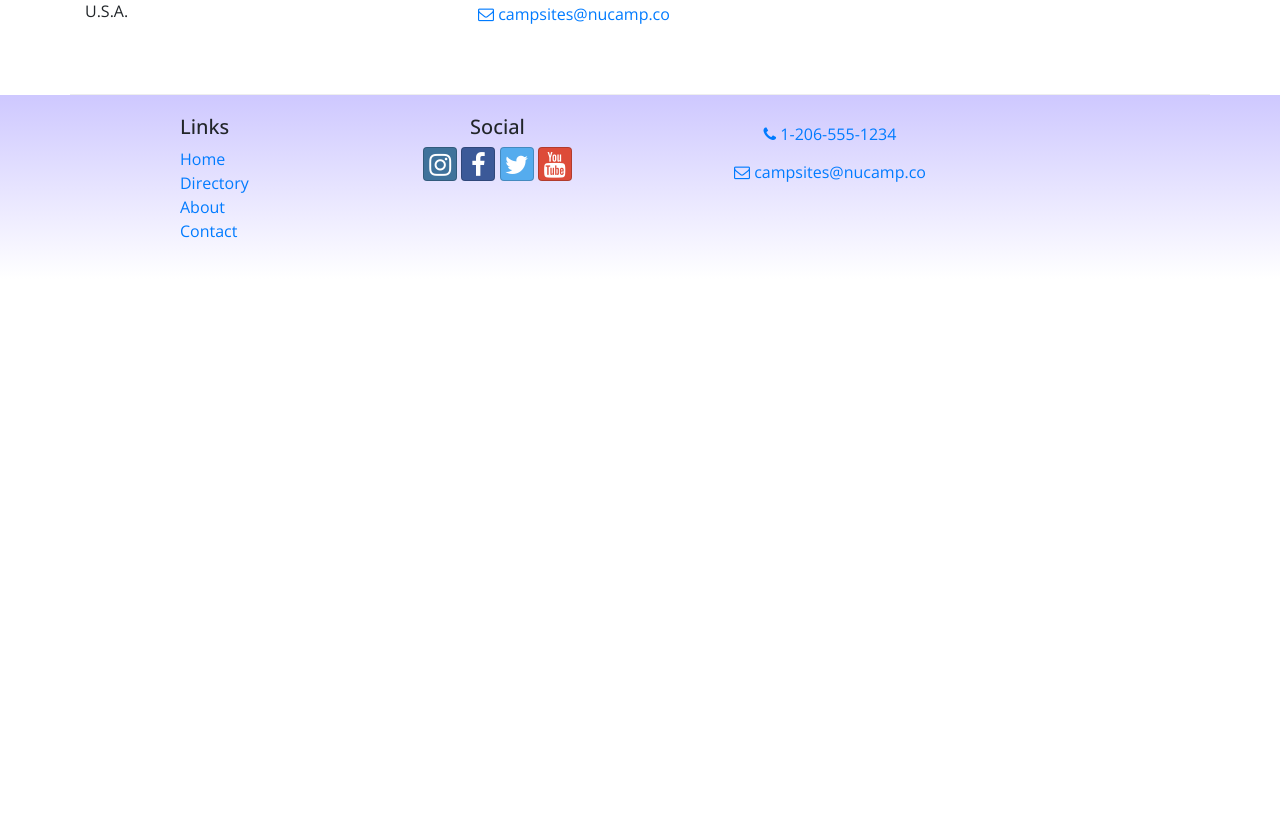
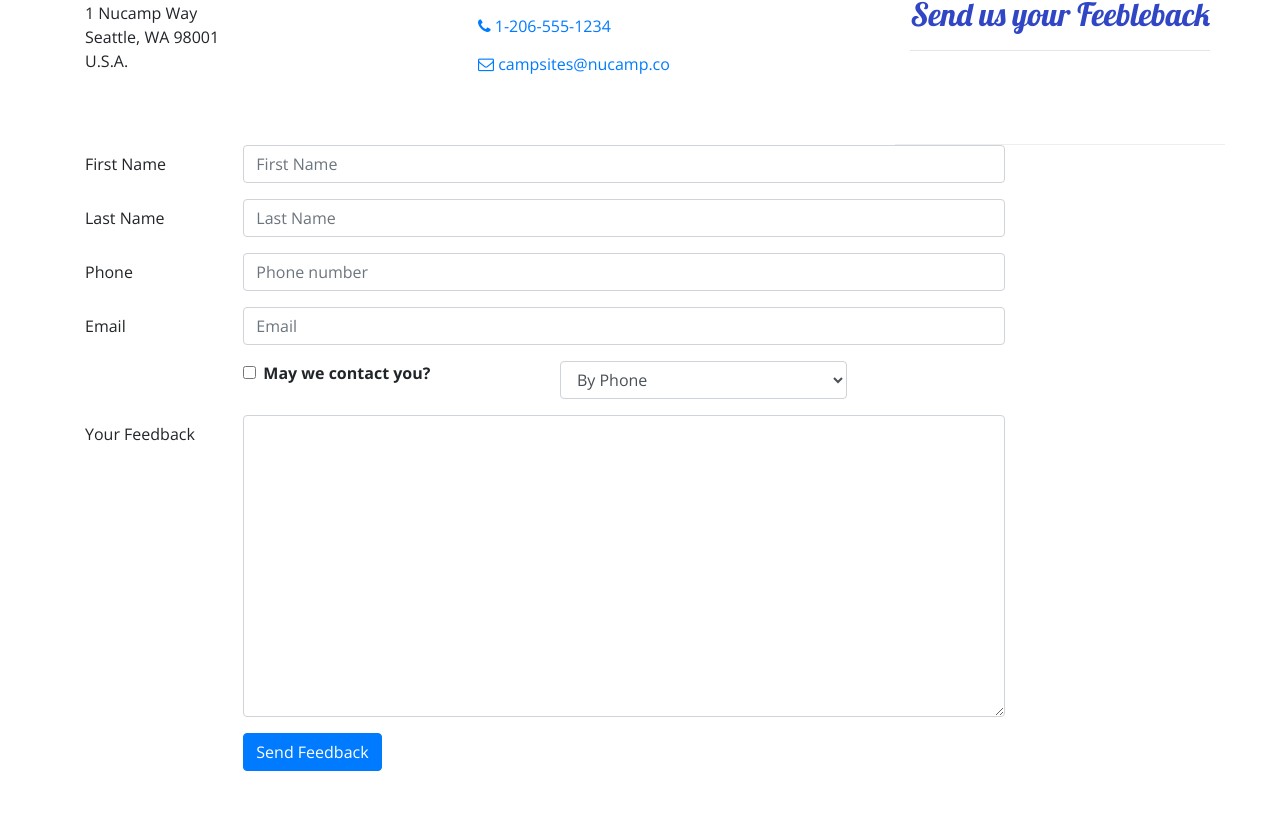
Before and after one commit to kweisse1/nucampsite-React, a React (Create React App) app: page /contactus in a window 1280 px wide. Shown: the part 460-1280 px from the top of the page. Before the commit the page ends 800 px from the top, so only its background shows below. Built offline with nearby package versions, Linux system fonts and the light colour scheme.

Commit message:
contact form, with alert and console.log to test

```diff
--- a/src/components/ContactComponent.js
+++ b/src/components/ContactComponent.js
@@ -1,11 +1,49 @@
-import React from 'react';
-import { Breadcrumb, BreadcrumbItem } from 'reactstrap';
+import React, { Component } from 'react';
+import {
+    Breadcrumb, BreadcrumbItem,
+    Button, Form, FormGroup, Label, Input, Col
+} from 'reactstrap';
 import { Link } from 'react-router-dom';
 
 
-function Contact(props) {
+class Contact extends Component {
+
+    constructor(props) {
+        super(props);
+
+        this.state = {
+            firstName: '',
+            lastName: '',
+            phoneNum: '',
+            email: '',
+            agree: false,
+            contactType: 'By Phone',
+            feedback: ''
+        };
+
+        this.handleInputChange = this.handleInputChange.bind(this);
+        this.handleSubmit = this.handleSubmit.bind(this);
+    }
+
+    handleInputChange(event) {
+        const target = event.target;
+        const name = target.name;
+        const value = target.type === 'checkbox' ? target.checked : target.value;
+
+        this.setState({
+            [name]: value
+        });
+    }
+
+    handleSubmit(event) {
+        console.log("Current state is: " + JSON.stringify(this.state));
+        alert("Current state is: " + JSON.stringify(this.state));
+        event.preventDefault();
+    }
+
+    render() {
         return (
-        <div className="container">
+            <div className="container" >
                 <div className="row">
                     <div className="col">
                         <Breadcrumb>
@@ -17,6 +55,7 @@
                     </div>
                 </div>
 
+                {/* contact info */}
                 < div className="row row-content align-items-center" >
                     <div className="col-sm-4">
                         <address>
@@ -29,9 +68,95 @@
                         <a role="button" className="btn btn-link" href="tel:+12065551234"><i className="fa fa-phone" /> 1-206-555-1234</a><br />
                         <a role="button" className="btn btn-link" href="mailto:fakeemail@fakeemail.co"><i className="fa fa-envelope-o" /> campsites@nucamp.co</a>
                     </div>
+
+                    {/* contact form */}
+                    <div className="row row-content">
+                        <div className="col-12">
+                            <h2>Send us your Feebleback</h2>
+                            <hr />
+                        </div>
+                    </div>
+                    <div className="col-md-10">
+                        <Form onSubmit={this.handleSubmit}>
+                            <FormGroup row>
+                                <Label htmlFor="firstName" md={2}>First Name</Label>
+                                <Col md={10}>
+                                    <Input type="text" id="firstName" name="firstName"
+                                        placeholder="First Name"
+                                        value={this.state.firstName}
+                                        onChange={this.handleInputChange} />
+                                </Col>
+                            </FormGroup>
+                            <FormGroup row>
+                                <Label htmlFor="lastName" md={2}>Last Name</Label>
+                                <Col md={10}>
+                                    <Input type="text" id="lastName" name="lastName"
+                                        placeholder="Last Name"
+                                        value={this.state.lastName}
+                                        onChange={this.handleInputChange} />
+                                </Col>
+                            </FormGroup>
+                            <FormGroup row>
+                                <Label htmlFor="phoneNum" md={2}>Phone</Label>
+                                <Col md={10}>
+                                    <Input type="tel" id="phoneNum" name="phoneNum"
+                                        placeholder="Phone number"
+                                        value={this.state.phoneNum}
+                                        onChange={this.handleInputChange} />
+                                </Col>
+                            </FormGroup>
+                            <FormGroup row>
+                                <Label htmlFor="email" md={2}>Email</Label>
+                                <Col md={10}>
+                                    <Input type="email" id="email" name="email"
+                                        placeholder="Email"
+                                        value={this.state.email}
+                                        onChange={this.handleInputChange} />
+                                </Col>
+                            </FormGroup>
+                            <FormGroup row>
+                                <Col md={{ size: 4, offset: 2 }}>
+                                    <FormGroup check>
+                                        <Label check>
+                                            <Input type="checkbox"
+                                                name="agree"
+                                                checked={this.state.agree}
+                                                onChange={this.handleInputChange} /> {' '}
+                                            <strong>May we contact you?</strong>
+                                        </Label>
+                                    </FormGroup>
+                                </Col>
+                                <Col md={4}>
+                                    <Input type="select" name="contactType"
+                                        value={this.state.contactType}
+                                        onChange={this.handleInputChange}>
+                                        <option>By Phone</option>
+                                        <option>By Email</option>
+                                    </Input>
+                                </Col>
+                            </FormGroup>
+                            <FormGroup row>
+                                <Label htmlFor="feedback" md={2}>Your Feedback</Label>
+                                <Col md={10}>
+                                    <Input type="textarea" id="feedback" name="feedback"
+                                        rows="12"
+                                        value={this.state.feedback}
+                                        onChange={this.handleInputChange}></Input>
+                                </Col>
+                            </FormGroup>
+                            <FormGroup row>
+                                <Col md={{size: 10, offset: 2}}>
+                                    <Button type="submit" color="primary">
+                                        Send Feedback
+                                    </Button>
+                                </Col>
+                            </FormGroup>
+                        </Form>
+                    </div>
                 </div>
             </div>
         );
     }
+}
 
 export default Contact;
```
Lines whose indentation alone changed are shown as unchanged.
